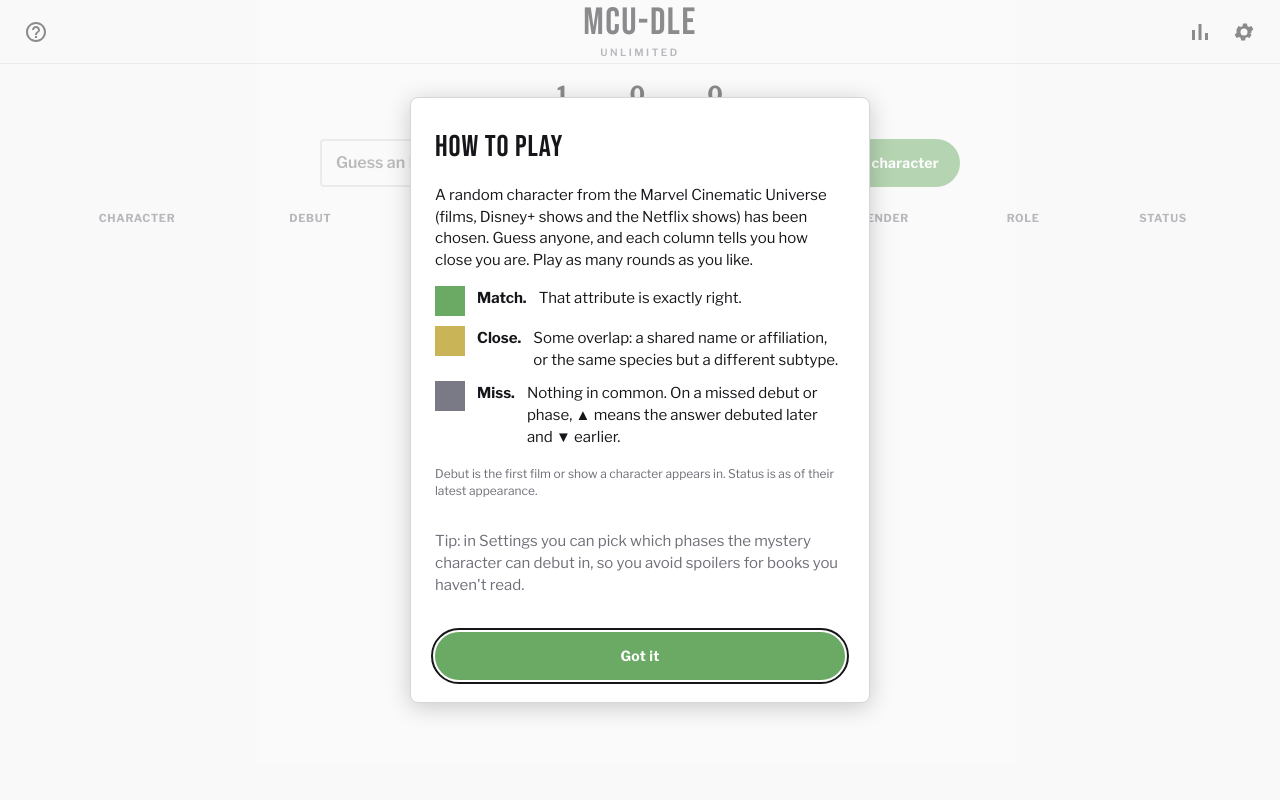
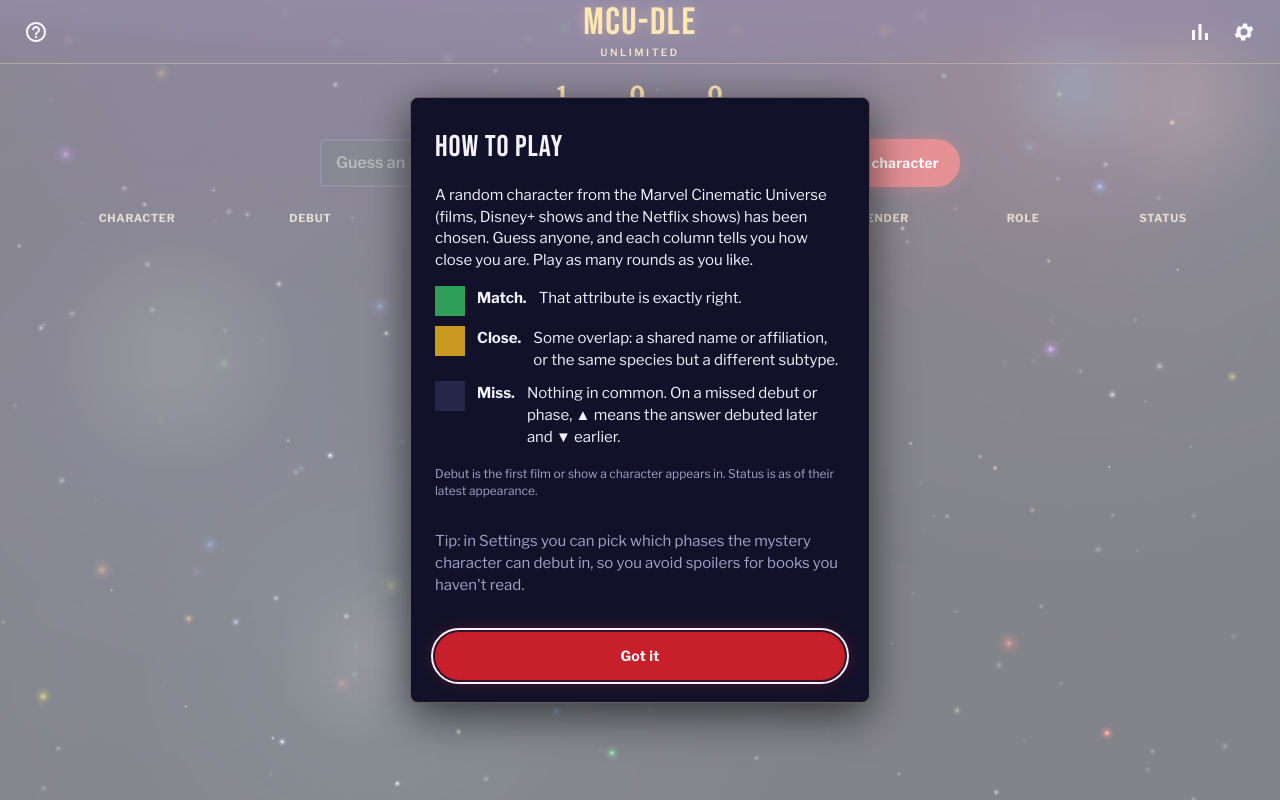
Before and after one commit to Yaksbbgtr/mcudle-unlimited, a plain HTML site: page index.html in a window 1280 px wide. Drawn offline with nearby package versions, Linux system fonts and the light colour scheme; animation ran at ten frames a second.

Commit message:
Themed animated background and effects; drop the theme picker
Each game now has one themed look with an animated canvas background,
a glowing title, a light sweep on matching tiles and a burst when you win.
Reduce animations in Settings (or the device setting) turns it off.

Co-Authored-By: Claude Opus 5.5 <noreply@anthropic.com>

```diff
--- a/app.js
+++ b/app.js
@@ -99,7 +99,7 @@ const store = {
 };
 
 const settings = Object.assign(
-  { series: SERIES.slice(), theme: "system", skin: "classic", colorblind: false, reduceMotion: false, seenHelp: false },
+  { series: SERIES.slice(), theme: "system", colorblind: false, reduceMotion: false, seenHelp: false },
   store.get("settings", {}),
 );
 // Drop any series that no longer exist; fall back to everything if empty.
@@ -230,6 +230,7 @@ function makeGuess(id) {
 
   if (won) {
     row.classList.add("win");
+    setTimeout(() => window.fx?.burst(), settings.reduceMotion ? 0 : 1100);
     setTimeout(showEnd, settings.reduceMotion ? 50 : 1300);
   }
 }
@@ -308,10 +309,8 @@ function updateChrome() {
   $("#btn-giveup").disabled = game.over;
   $("#btn-new").textContent = game.over ? "Next character" : "New character";
   document.body.classList.toggle("cb", settings.colorblind);
-  if (settings.theme === "system") document.documentElement.removeAttribute("data-theme");
-  else document.documentElement.dataset.theme = settings.theme;
-  document.documentElement.dataset.skin = settings.skin || "classic";
   document.body.classList.toggle("reduce-motion", settings.reduceMotion);
+  window.fx?.setPaused(settings.reduceMotion);
 }
 
 function showEnd() {
@@ -490,22 +489,10 @@ function renderSettings() {
       return el("label", {}, cb, el("span", {}, s), el("span", { class: "count" }, String(countIn(s))));
     }),
   );
-  $("#opt-theme").value = settings.theme;
-  $("#opt-skin").value = settings.skin || "classic";
   $("#opt-cb").checked = settings.colorblind;
   $("#opt-motion").checked = settings.reduceMotion;
 }
 
-$("#opt-theme").addEventListener("change", (e) => {
-  settings.theme = e.target.value;
-  saveSettings();
-  updateChrome();
-});
-$("#opt-skin").addEventListener("change", (e) => {
-  settings.skin = e.target.value;
-  saveSettings();
-  updateChrome();
-});
 $("#opt-cb").addEventListener("change", (e) => {
   settings.colorblind = e.target.checked;
   saveSettings();
--- /dev/null
+++ b/fx.js
@@ -0,0 +1,195 @@
+"use strict";
+/* Animated background (drawn on a canvas behind the page) and the win burst.
+ * Turned off by "Reduce animations" in Settings or the device's reduced-motion setting. */
+(() => {
+  const CFG = {"stars": {"count": 170, "colors": ["#ffffff", "#cfd8ff", "#ffe2c4"], "drift": 6}, "nebula": {"colors": ["#5a2ea6", "#c8202a", "#1f4f9e", "#0f7a6a"]}, "motes": {"count": 30, "colors": ["#3f7cff", "#ff3b30", "#a64dff", "#ffd60a", "#ff8c1a", "#34c759"], "dir": -1, "speed": [6, 18], "size": [1.5, 3]}, "shooting": {"every": [9, 18]}, "burst": ["#3f7cff", "#ff3b30", "#a64dff", "#ffd60a", "#ff8c1a", "#34c759"]};
+  const cv = document.createElement("canvas");
+  cv.id = "fx";
+  cv.setAttribute("aria-hidden", "true");
+  document.body.prepend(cv);
+  const ctx = cv.getContext("2d");
+  const rnd = (a, b) => a + Math.random() * (b - a);
+  const pick = (arr) => arr[Math.floor(Math.random() * arr.length)];
+  let W = 0, H = 0, DPR = 1;
+
+  // Soft glowing dot sprites, one per color, so drawing many is cheap.
+  const sprites = new Map();
+  function sprite(color) {
+    if (sprites.has(color)) return sprites.get(color);
+    const s = document.createElement("canvas");
+    s.width = s.height = 64;
+    const g = s.getContext("2d");
+    const grad = g.createRadialGradient(32, 32, 0, 32, 32, 32);
+    grad.addColorStop(0, "#ffffff");
+    grad.addColorStop(0.18, color);
+    grad.addColorStop(0.45, color + "55");
+    grad.addColorStop(1, color + "00");
+    g.fillStyle = grad;
+    g.fillRect(0, 0, 64, 64);
+    sprites.set(color, s);
+    return s;
+  }
+  const dot = (color, x, y, r, a) => {
+    ctx.globalAlpha = a;
+    ctx.drawImage(sprite(color), x - r, y - r, r * 2, r * 2);
+  };
+
+  let stars = [], motes = [], candles = [], blobs = [], sparks = [], streak = null, flash = 0;
+  let nextStreak = 0, nextFlash = 0;
+
+  function seed() {
+    const area = (W * H) / (1280 * 800);
+    const n = (c) => Math.round(c * Math.min(1.4, Math.max(0.45, area)));
+    stars = CFG.stars ? Array.from({ length: n(CFG.stars.count) }, () => ({
+      x: Math.random() * W, y: Math.random() * H, r: rnd(0.6, 1.8), c: pick(CFG.stars.colors),
+      p: Math.random() * 6.3, s: rnd(0.4, 1.6), a: rnd(0.25, 0.9),
+    })) : [];
+    motes = CFG.motes ? Array.from({ length: n(CFG.motes.count) }, () => newMote(true)) : [];
+    const nc = CFG.candles ? n(CFG.candles.count) : 0;
+    candles = Array.from({ length: nc }, (_, i) => {
+      const z = rnd(0.45, 1);
+      return { x: ((i + rnd(0.15, 0.85)) / nc) * W, y: rnd(0.06, 0.55) * H, z, p: Math.random() * 6.3, s: rnd(0.25, 0.5) };
+    });
+    blobs = CFG.nebula ? CFG.nebula.colors.map((c) => ({
+      c, x: Math.random() * W, y: Math.random() * H, r: rnd(0.35, 0.6) * Math.max(W, H), vx: rnd(-6, 6), vy: rnd(-4, 4),
+    })) : [];
+  }
+  function newMote(anywhere) {
+    const m = CFG.motes;
+    return {
+      x: Math.random() * W,
+      y: anywhere ? Math.random() * H : m.dir < 0 ? H + 10 : -10,
+      r: rnd(m.size[0], m.size[1]), c: pick(m.colors), v: rnd(m.speed[0], m.speed[1]),
+      p: Math.random() * 6.3, sw: rnd(6, 22), a: rnd(0.35, 0.9),
+    };
+  }
+
+  function resize() {
+    DPR = Math.min(window.devicePixelRatio || 1, 2);
+    W = window.innerWidth;
+    H = window.innerHeight;
+    cv.width = W * DPR;
+    cv.height = H * DPR;
+    ctx.setTransform(DPR, 0, 0, DPR, 0, 0);
+    seed();
+  }
+
+  function drawCandle(c, t) {
+    const bob = Math.sin(t * c.s + c.p) * 7 * c.z;
+    const x = c.x, y = c.y + bob, w = 5 * c.z, h = 22 * c.z;
+    const flick = 1 + Math.sin(t * 9 + c.p * 3) * 0.08 + Math.sin(t * 23 + c.p) * 0.05;
+    dot("#ffb347", x, y - h / 2 - 4 * c.z, 34 * c.z * flick, 0.22 * c.z);
+    ctx.globalAlpha = 0.75 * c.z;
+    ctx.fillStyle = "#efe6cf";
+    ctx.fillRect(x - w / 2, y - h / 2, w, h);
+    dot("#ffd27a", x, y - h / 2 - 5 * c.z, 7 * c.z * flick, 0.95);
+  }
+
+  let last = 0, t = 0;
+  function frame(now) {
+    const dt = Math.min(0.05, (now - (last || now)) / 1000);
+    last = now;
+    t += dt;
+    ctx.globalCompositeOperation = "source-over";
+    ctx.clearRect(0, 0, W, H);
+    ctx.globalCompositeOperation = "lighter";
+
+    for (const b of blobs) {
+      b.x += b.vx * dt; b.y += b.vy * dt;
+      if (b.x < -b.r * 0.3 || b.x > W + b.r * 0.3) b.vx *= -1;
+      if (b.y < -b.r * 0.3 || b.y > H + b.r * 0.3) b.vy *= -1;
+      dot(b.c, b.x, b.y, b.r, 0.16);
+    }
+    const drift = CFG.stars?.drift || 0;
+    for (const s of stars) {
+      if (drift) { s.x -= drift * dt * s.r; if (s.x < -4) s.x = W + 4; }
+      dot(s.c, s.x, s.y, s.r * 3, s.a * (0.55 + 0.45 * Math.sin(t * s.s + s.p)));
+    }
+    for (const c of candles) drawCandle(c, t);
+    if (CFG.motes) {
+      const dir = CFG.motes.dir;
+      for (let i = 0; i < motes.length; i++) {
+        const m = motes[i];
+        m.y += dir * m.v * dt;
+        const x = m.x + Math.sin(t * 0.6 + m.p) * m.sw;
+        dot(m.c, x, m.y, m.r * 4, m.a * (0.6 + 0.4 * Math.sin(t * 2 + m.p)));
+        if (m.y < -20 || m.y > H + 20) motes[i] = newMote(false);
+      }
+    }
+    if (CFG.shooting) {
+      if (!nextStreak) nextStreak = t + rnd(2, 5);
+      if (!streak && t > nextStreak) {
+        streak = { x: rnd(0.1, 0.9) * W, y: rnd(0.02, 0.35) * H, vx: rnd(-1, 1) > 0 ? 620 : -620, vy: 260, life: 0 };
+        nextStreak = t + rnd(...CFG.shooting.every);
+      }
+      if (streak) {
+        streak.life += dt;
+        streak.x += streak.vx * dt; streak.y += streak.vy * dt;
+        const a = Math.max(0, 1 - streak.life / 0.9);
+        const g = ctx.createLinearGradient(streak.x, streak.y, streak.x - streak.vx * 0.18, streak.y - streak.vy * 0.18);
+        g.addColorStop(0, `rgba(255,255,255,${a})`);
+        g.addColorStop(1, "rgba(255,255,255,0)");
+        ctx.globalAlpha = 1;
+        ctx.strokeStyle = g; ctx.lineWidth = 1.6;
+        ctx.beginPath(); ctx.moveTo(streak.x, streak.y);
+        ctx.lineTo(streak.x - streak.vx * 0.18, streak.y - streak.vy * 0.18); ctx.stroke();
+        if (a <= 0) streak = null;
+      }
+    }
+    if (CFG.flash) {
+      if (!nextFlash) nextFlash = t + rnd(4, 9);
+      if (t > nextFlash) { flash = 1; nextFlash = t + rnd(...CFG.flash.every); }
+      if (flash > 0) {
+        const f = flash > 0.7 ? 1 : flash; // a quick double flicker, then fade
+        ctx.globalAlpha = 0.13 * f * (flash > 0.55 && flash < 0.7 ? 0.3 : 1);
+        ctx.fillStyle = CFG.flash.color;
+        ctx.fillRect(0, 0, W, H);
+        flash -= dt * 1.4;
+      }
+    }
+    for (let i = sparks.length - 1; i >= 0; i--) {
+      const s = sparks[i];
+      s.life -= dt;
+      if (s.life <= 0) { sparks.splice(i, 1); continue; }
+      s.vy += 220 * dt; s.vx *= 0.985; s.vy *= 0.985;
+      s.x += s.vx * dt; s.y += s.vy * dt;
+      dot(s.c, s.x, s.y, s.r * 4, Math.min(1, s.life / 0.6));
+    }
+    ctx.globalAlpha = 1;
+    if (running) raf = requestAnimationFrame(frame);
+  }
+
+  let running = false, raf = 0, paused = false;
+  const reduced = () => paused || window.matchMedia("(prefers-reduced-motion: reduce)").matches;
+  function start() {
+    if (running || reduced() || document.hidden) return;
+    running = true; last = 0;
+    raf = requestAnimationFrame(frame);
+  }
+  function stop() { running = false; cancelAnimationFrame(raf); }
+  function still() { // one quiet frame for reduced motion
+    stop();
+    const keep = { motes, sparks }; motes = []; sparks = [];
+    frame(performance.now()); stop();
+    ({ motes, sparks } = keep);
+  }
+
+  window.addEventListener("resize", () => { resize(); if (!running) still(); });
+  document.addEventListener("visibilitychange", () => (document.hidden ? stop() : start()));
+
+  window.fx = {
+    setPaused(p) { paused = !!p; if (reduced()) still(); else start(); },
+    burst() {
+      if (reduced()) return;
+      const cx = W / 2, cy = Math.min(H * 0.45, 360);
+      for (let i = 0; i < 140; i++) {
+        const a = Math.random() * Math.PI * 2, v = rnd(120, 520);
+        sparks.push({ x: cx, y: cy, vx: Math.cos(a) * v, vy: Math.sin(a) * v - 120, r: rnd(1, 2.6), c: pick(CFG.burst), life: rnd(0.9, 1.9) });
+      }
+      start();
+    },
+  };
+  resize();
+  start();
+  if (reduced()) still();
+})();
--- a/index.html
+++ b/index.html
@@ -1,10 +1,9 @@
 <!doctype html>
-<html lang="en">
+<html lang="en" data-skin="site">
 <head>
   <meta charset="utf-8">
   <meta name="viewport" content="width=device-width, initial-scale=1, maximum-scale=1, viewport-fit=cover">
-  <meta name="theme-color" content="#f4f4f6" media="(prefers-color-scheme: light)">
-  <meta name="theme-color" content="#121318" media="(prefers-color-scheme: dark)">
+  <meta name="theme-color" content="#070814">
   <title>MCU-dle Unlimited</title>
   <link rel="icon" type="image/svg+xml" href="favicon.svg">
   <link rel="apple-touch-icon" href="apple-touch-icon.png">
@@ -15,7 +14,7 @@
   <link rel="preconnect" href="https://fonts.googleapis.com">
   <link rel="preconnect" href="https://fonts.gstatic.com" crossorigin>
   <link rel="stylesheet" href="https://fonts.googleapis.com/css2?family=Libre+Franklin:wght@400;500;600;700;800&family=Bebas+Neue&display=swap">
-  <link rel="stylesheet" href="style.css?v=2026111710">
+  <link rel="stylesheet" href="style.css?v=2026111730">
 </head>
 <body>
   <header class="top">
@@ -94,10 +93,8 @@
       <div id="series-list" class="checks"></div>
       <p class="muted small">You can still guess any character. This only limits who the answer can be. If the current character is from a phase you turn off, you get a new one when you close Settings.</p>
       <h3>Display</h3>
-      <label class="switch"><span>Theme</span><select id="opt-theme"><option value="system">Match device</option><option value="light">Light</option><option value="dark">Dark</option></select></label>
-      <label class="switch"><span>Color theme</span><select id="opt-skin"><option value="classic">Classic</option><option value="ironman">Iron Man</option><option value="cap">Captain America</option><option value="panther">Black Panther</option><option value="spidey">Spider-Man</option><option value="hulk">Hulk</option><option value="thor">Thor</option><option value="strange">Doctor Strange</option><option value="guardians">Guardians</option></select></label>
       <label class="switch"><span>High-contrast colors</span><input type="checkbox" id="opt-cb"></label>
-      <label class="switch"><span>Reduce animations</span><input type="checkbox" id="opt-motion"></label>
+      <label class="switch"><span>Reduce animations <small class="muted">(also stops the background)</small></span><input type="checkbox" id="opt-motion"></label>
       <h3>App version</h3>
       <div class="version-row">
         <span class="small muted">Version <span id="app-version"></span></span>
@@ -161,8 +158,9 @@
     </form>
   </dialog>
 
-  <script src="releases.js?v=2026111710"></script>
-  <script src="characters.js?v=2026111710"></script>
-  <script src="app.js?v=2026111710"></script>
+  <script src="releases.js?v=2026111730"></script>
+  <script src="characters.js?v=2026111730"></script>
+  <script src="fx.js?v=2026111730"></script>
+  <script src="app.js?v=2026111730"></script>
 </body>
 </html>
--- a/style.css
+++ b/style.css
@@ -466,30 +466,58 @@ dialog { max-height: calc(100vh - 32px); overflow-y: auto; }
 }
 .update-bar[hidden] { display: none; }
 
-/* ---------- color themes (skins) ----------
-   A skin sets an accent and a title color; the page tints itself toward the accent
-   in both light and dark mode. "classic" keeps the original palette. */
-:root[data-skin]:not([data-skin="classic"]) {
-  --bg: color-mix(in oklab, var(--accent) var(--tint), var(--paper));
-  --tile-empty: var(--bg);
-  --card: color-mix(in oklab, var(--accent) var(--tint), var(--paper-card));
-  --line: color-mix(in oklab, var(--accent) 24%, var(--paper-line));
-  --tile-border: var(--line);
-  --hover: color-mix(in oklab, var(--accent) 16%, var(--paper));
-  --none: color-mix(in oklab, var(--accent) 28%, var(--paper-none));
-  --brand-ink: color-mix(in oklab, var(--brand) var(--brand-mix), var(--text));
+/* ---------- site look: themed palette, animated background ----------
+   The page is always themed; fx.js draws the animated background on a canvas behind everything. */
+:root[data-skin="site"] {
+  color-scheme: dark;
+  --bg: #070814; --bg2: #2a1650; --card: #11122a; --text: #f4f2ff; --muted: #a4a2c8;
+  --line: #26264a; --tile-empty: transparent; --tile-border: #26264a; --none: #262648;
+  --full: #2e9e58; --partial: #c99a1f; --accent: #c8202a; --accent-text: #fff; --brand: #ffd166;
+  --hover: color-mix(in oklab, #c8202a 22%, #070814);
+  --card-shadow: 0 12px 44px rgba(0, 0, 0, .6);
+  background: radial-gradient(130% 75% at 50% -12%, var(--bg2) 0%, var(--bg) 64%) fixed, var(--bg);
 }
-:root[data-skin]:not([data-skin="classic"]) .brand h1 { color: var(--brand-ink); }
-:root[data-skin]:not([data-skin="classic"]) .top { border-bottom: 2px solid color-mix(in oklab, var(--accent) 70%, var(--line)); }
-:root[data-skin]:not([data-skin="classic"]) .tag { color: color-mix(in oklab, var(--brand) 55%, var(--muted)); }
-:root[data-skin="ironman"] { --accent: #b31e24; --accent-text: #fff; --brand: #e8b530; }
-:root[data-skin="cap"] { --accent: #1f4f9e; --accent-text: #fff; --brand: #d8343c; }
-:root[data-skin="panther"] { --accent: #5e42a6; --accent-text: #fff; --brand: #c9c3e6; }
-:root[data-skin="spidey"] { --accent: #c8202a; --accent-text: #fff; --brand: #3a74d6; }
-:root[data-skin="hulk"] { --accent: #3f8a2c; --accent-text: #fff; --brand: #9a6ad0; }
-:root[data-skin="thor"] { --accent: #2e5f9a; --accent-text: #fff; --brand: #cfd6e2; }
-:root[data-skin="strange"] { --accent: #d9731f; --accent-text: #1c1206; --brand: #4fb3c9; }
-:root[data-skin="guardians"] { --accent: #c25a2a; --accent-text: #fff; --brand: #6aa2e8; }
+:root[data-skin="site"] body { background: transparent; }
+#fx { position: fixed; inset: 0; width: 100%; height: 100%; z-index: -1; pointer-events: none; }
+
+:root[data-skin="site"] .top {
+  background: linear-gradient(180deg, color-mix(in oklab, var(--bg2) 70%, transparent), transparent);
+  border-bottom: 1px solid color-mix(in oklab, var(--brand) 30%, transparent);
+  backdrop-filter: blur(3px);
+}
+:root[data-skin="site"] .brand h1 { color: var(--brand); animation: glow 5s ease-in-out infinite; }
+@keyframes glow {
+  0%, 100% { text-shadow: 0 0 14px color-mix(in oklab, var(--brand) 35%, transparent); }
+  50% { text-shadow: 0 0 30px color-mix(in oklab, var(--brand) 75%, transparent), 0 0 4px color-mix(in oklab, var(--brand) 60%, transparent); }
+}
+:root[data-skin="site"] .tag { color: color-mix(in oklab, var(--brand) 60%, var(--muted)); }
+:root[data-skin="site"] .pill span:last-child { color: var(--brand); }
+:root[data-skin="site"] .board-head { color: color-mix(in oklab, var(--brand) 50%, var(--muted)); }
+:root[data-skin="site"] #guess-input { background: color-mix(in oklab, var(--card) 85%, transparent); backdrop-filter: blur(4px); }
+:root[data-skin="site"] #guess-input:focus { border-color: var(--brand); box-shadow: 0 0 0 3px color-mix(in oklab, var(--brand) 25%, transparent); }
+:root[data-skin="site"] .face.front { background: color-mix(in oklab, var(--card) 55%, transparent); backdrop-filter: blur(2px); }
+:root[data-skin="site"] .face.back { box-shadow: inset 0 0 0 1px rgba(255, 255, 255, .08), 0 3px 12px rgba(0, 0, 0, .35); }
+:root[data-skin="site"] dialog { border-color: color-mix(in oklab, var(--brand) 35%, var(--line)); }
+:root[data-skin="site"] .btn.primary { box-shadow: 0 0 18px color-mix(in oklab, var(--accent) 45%, transparent); }
+
+/* match tiles get a light sweep once they flip */
+.face.back { position: relative; overflow: hidden; }
+.row.revealed .face.Full::after {
+  content: ""; position: absolute; inset: 0;
+  background: linear-gradient(110deg, transparent 30%, rgba(255, 255, 255, .45) 50%, transparent 70%);
+  transform: translateX(-120%);
+  animation: sheen 1.1s ease .7s 1 both;
+}
+@keyframes sheen { to { transform: translateX(120%); } }
+.row.win .face.back { animation: winglow 1.4s ease 1.3s 2; }
+@keyframes winglow {
+  50% { box-shadow: 0 0 22px color-mix(in oklab, var(--brand) 80%, transparent), inset 0 0 0 1px rgba(255, 255, 255, .3); }
+}
+#rows .row:first-child:not(.win) { animation: rowin .35s ease-out; }
+@keyframes rowin { from { opacity: 0; transform: translateY(-8px); } }
+@media (prefers-reduced-motion: reduce) {
+  .brand h1, .row.revealed .face.Full::after, .row.win .face.back { animation: none !important; }
+}
 
 /* ---------- small screens ---------- */
 @media (max-width: 620px) {
```
